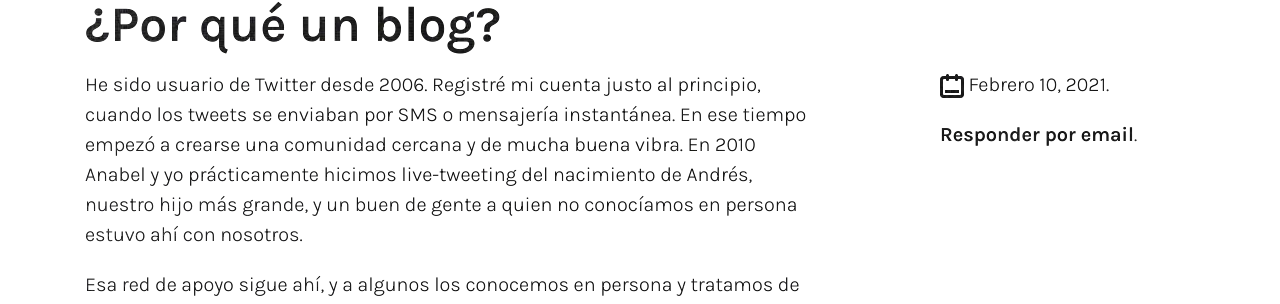
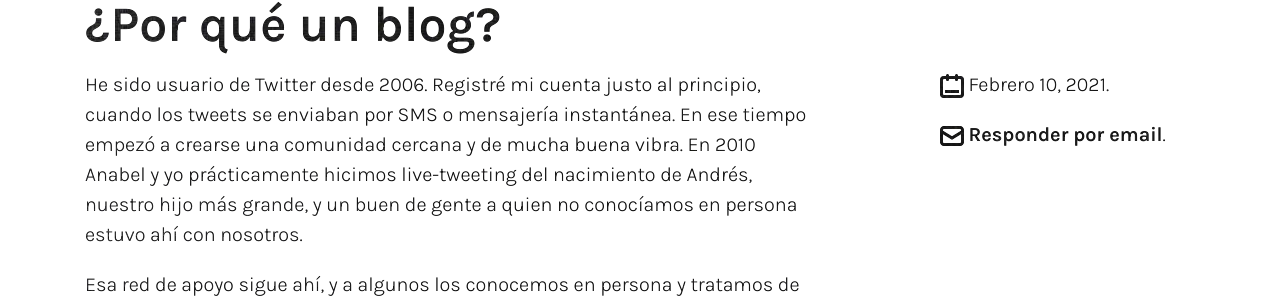
Before and after one commit to axelvaldez/amx, a Jekyll site: the page built from _posts/2021-02-10-por-que-un-blog.md, in a window 1280 px wide. Shown: the part 345-649 px from the top of the page. Built offline with Jekyll 4.4.1, drawn with Linux system fonts in a browser that asks for light colours.

Commit message:
add respond via email icon

```diff
--- a/_includes/sidebar-post.html
+++ b/_includes/sidebar-post.html
@@ -1,9 +1,12 @@
 {% assign month = page.date | date: '%m' | minus: 1%}
 
 <p>
-{% include icons/calendar.svg %}
-{{ site.data.months.names[month] }}
-{{ page.date | date: "%d, %Y" }}.
+  {% include icons/calendar.svg %}
+  {{ site.data.months.names[month] }}
+  {{ page.date | date: "%d, %Y" }}.
 </p>
 
-<p><a href="mailto:axel@paskola.com">Responder por email</a>.</p>
+<p>
+  {% include icons/envelope.svg %}
+  <a href="mailto:axel@paskola.com">Responder por email</a>.
+</p>
```
